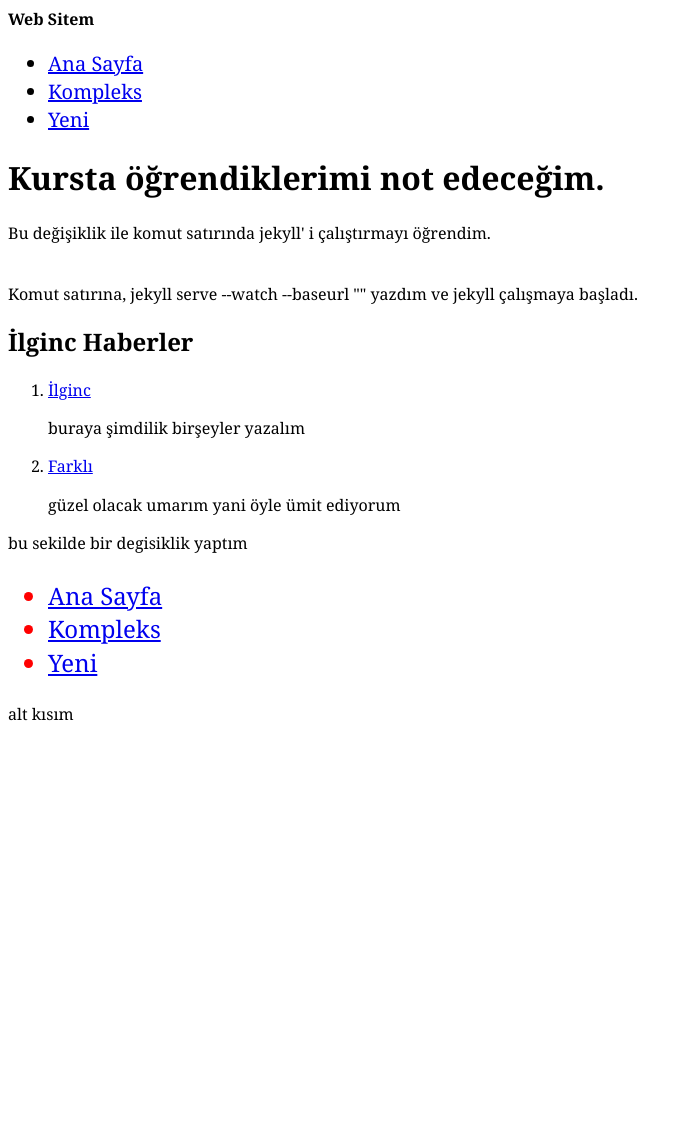
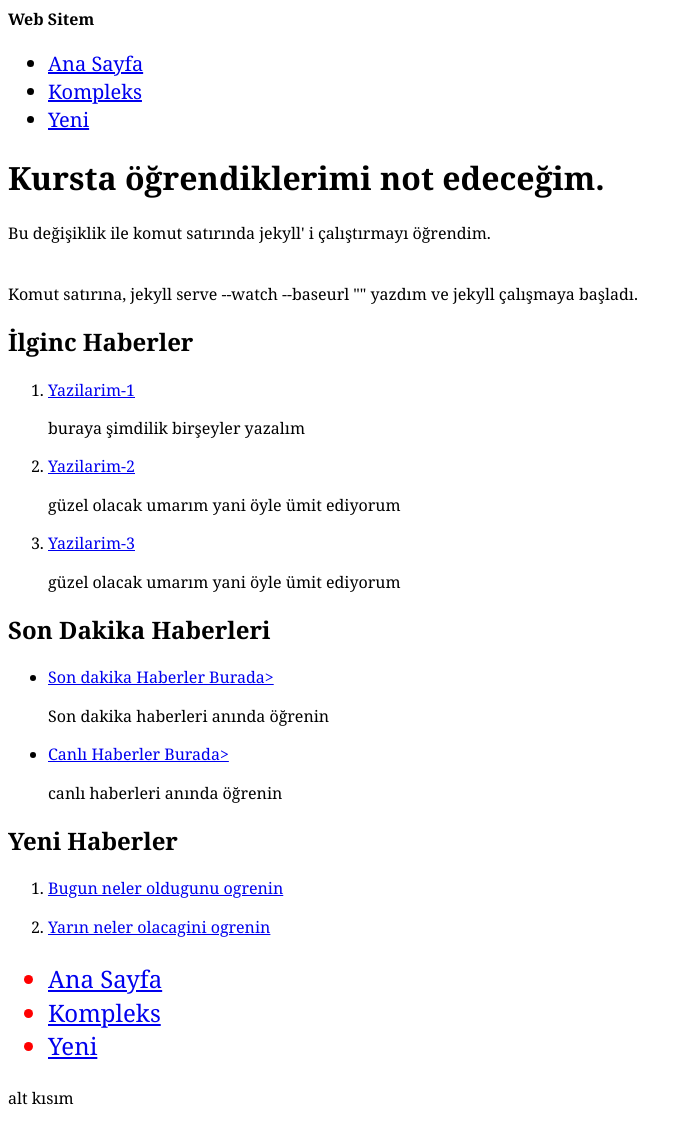
Before and after one commit to baranyucel/depo, a Jekyll site: the page built from index.html, in a window 1280 px wide. Shown: the whole page, without its empty margins (0-688 px from the left). Built offline with Jekyll 4.4.1, drawn with Linux system fonts in a browser that asks for light colours; before the commit the page ends 900 px from its top, so only the background shows below that.

Commit message:
folder kısmı inanılmaz zorladı bunu unutma. Sayfaları birbirine bağlaman için takip çok önemli

```diff
--- a/_data/ilginc-haberler.yml
+++ b/_data/ilginc-haberler.yml
@@ -1,7 +1,11 @@
-- title: İlginc
-  folder: ilginc
+- title: Yazilarim-1
+  folder: Yazilarim-1
   content: 'buraya şimdilik birşeyler yazalım'
 
-- title: Farklı
-  folder: farklı
+- title: Yazilarim-2
+  folder: Yazilarim-2
   content: 'güzel olacak umarım yani öyle ümit ediyorum'
+
+- title: Yazilarim-3
+  folder: Yazilarim-3
+  content: 'güzel olacak umarım yani öyle ümit ediyorum'
--- a/_layouts/kompleksler.html
+++ b/_layouts/kompleksler.html
@@ -1,5 +1,5 @@
 ---
-layout: default
+layout: kompleks
 ---
 
 <h1>{{page.title}}</h1>
--- a/index.html
+++ b/index.html
@@ -6,14 +6,32 @@
     Komut satırına, jekyll serve --watch --baseurl "" yazdım ve jekyll çalışmaya başladı.
     <h2>İlginc Haberler</h2>
 
-
     <ol>
       {%for degisken in site.data.ilginc-haberler %}
       <li>
-         <a href="{{site.baseurl}}/kompleks/{{degisken.folder}}/">{{degisken.title}}</a>
+         <a href="{{site.baseurl}}/kompleks/{{planet.folder}}/">{{degisken.title}}</a>
          {{degisken.content | markdownify }}
       </li>
       {% endfor %}
     </ol>
 
-    <p> bu sekilde bir degisiklik yaptım </p>
+    <h2>Son Dakika Haberleri</h2>
+    <ul>
+      {%for yeni in site.categories.son-dakika-haberleri limit:3 %}
+      <li>
+         <a href="{{site.baseurl}}{{yeni.url}}">{{yeni.title}}></a>
+         <p>{{yeni.meta}}</p>
+      </li>
+      {% endfor %}
+    </ul>
+
+    <h2>Yeni Haberler</h2>
+
+    <ol>
+      {%for farkli in site.categories.yeni %}
+      <li>
+         <a href="{{site.baseurl}}{{yeni.url}}/">{{farkli.title}}</a>
+         <p>{{yeni.meta}}</p>
+      </li>
+      {% endfor %}
+    </ol>
--- a/kompleks/index.html
+++ b/kompleks/index.html
@@ -1,5 +1,5 @@
 ---
-layout: default
+layout: kompleks
 ---
 
 <h1>KOMPLEKS</h1>
--- /dev/null
+++ b/kompleks/yazilarim-1/index.html
@@ -0,0 +1,5 @@
+---
+layout: kompleks
+---
+<h1>Yazılarım-1</h1>
+{% include yazilarim-liste.html type='yazilarim-1' %}
--- /dev/null
+++ b/kompleks/yazilarim-2/index.html
@@ -0,0 +1,5 @@
+---
+layout: kompleks
+---
+<h1>Yazılarım-1</h1>
+{% include yazilarim-liste.html type='yazilarim-2' %}
--- /dev/null
+++ b/kompleks/yazilarim-3/index.html
@@ -0,0 +1,5 @@
+---
+layout: kompleks
+---
+<h1>Yazılarım-1</h1>
+{% include yazilarim-liste.html type='yazilarim-3' %}
```
Also changed, not shown: _layouts/kompleks.html (added, +18 -0 lines).
